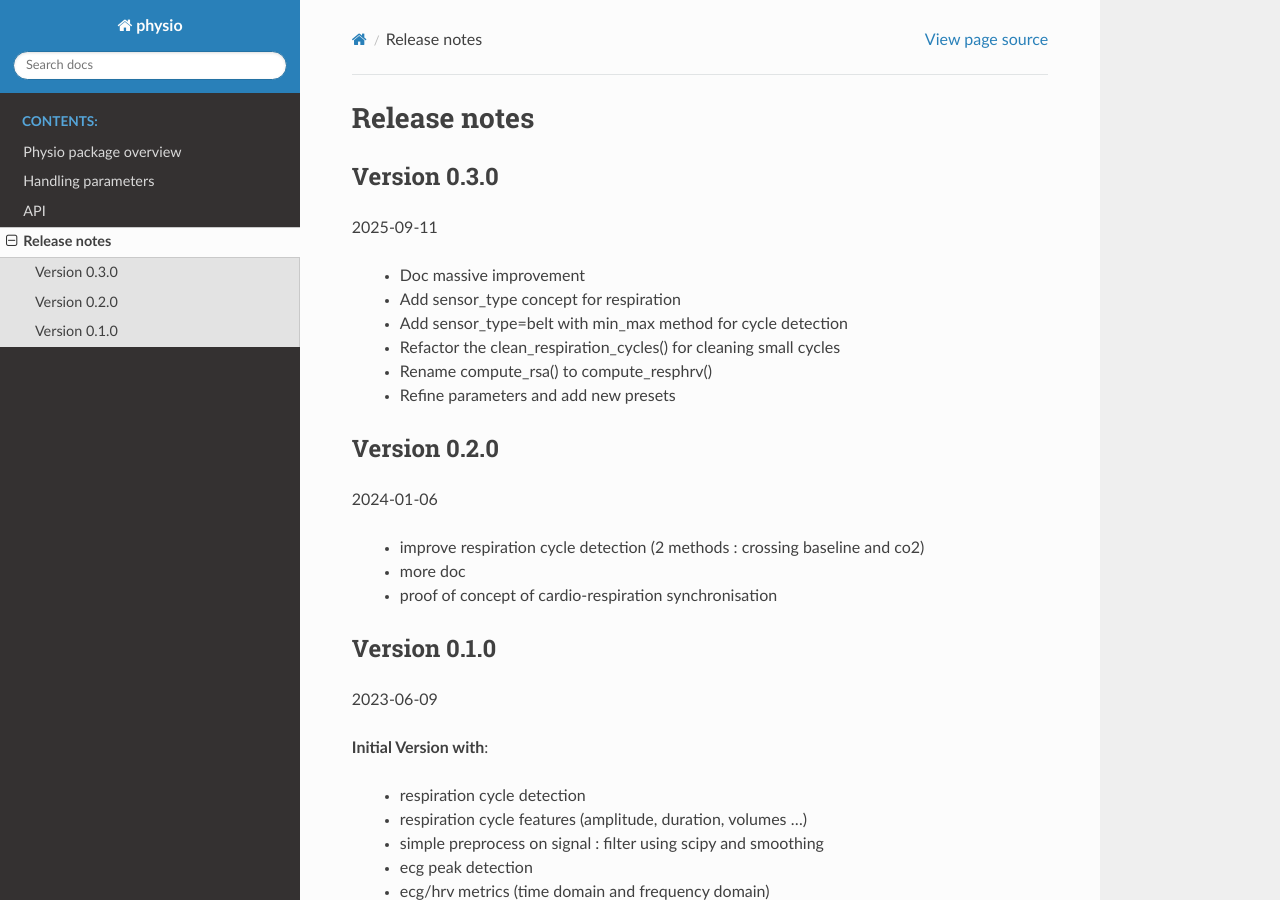
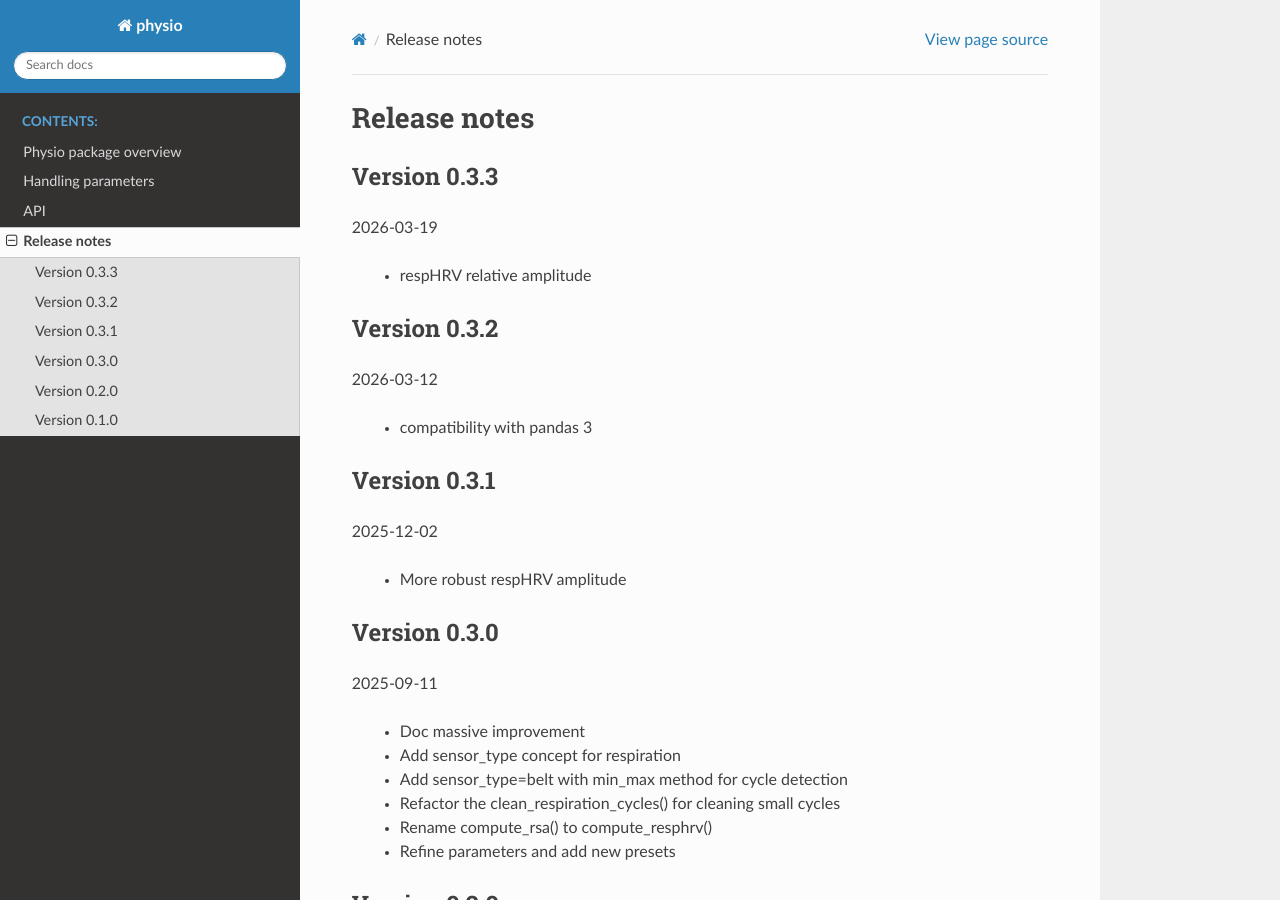
Before and after one commit to samuelgarcia/physio, a Sphinx documentation site: the page built from doc/release_notes.rst, in a window 1280 px wide and 900 px high. Built offline with Sphinx 7.4.7 and the Read the Docs theme 3.1.0, drawn with Linux system fonts in a browser that asks for light colours; pages that are not in the unit, such as notebooks, are missing from menus.

Commit message:
release 0.3.3

```diff
--- a/doc/release_notes.rst
+++ b/doc/release_notes.rst
@@ -4,6 +4,27 @@
 Release notes
 =============
 
+Version 0.3.3
+=============
+
+2026-03-19
+
+ * respHRV relative amplitude
+
+
+Version 0.3.2
+=============
+
+2026-03-12
+
+ * compatibility with pandas 3
+
+Version 0.3.1
+=============
+
+2025-12-02
+
+ * More robust respHRV amplitude
 
 Version 0.3.0
 =============
--- a/pyproject.toml
+++ b/pyproject.toml
@@ -1,6 +1,6 @@
 [project]
 name = "physio"
-version = "0.3.2"
+version = "0.3.3"
 authors = [
   { name="Samuel Garcia", email="sam.garcia.die@gmail.com" },
   { name="Valentin Ghibaudo", email="vaghibaudo@gmail.com" },
```
